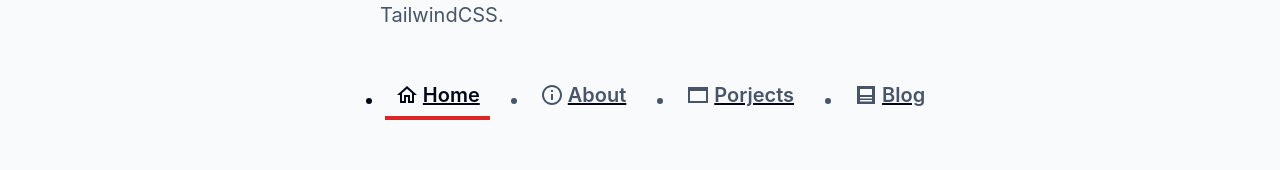
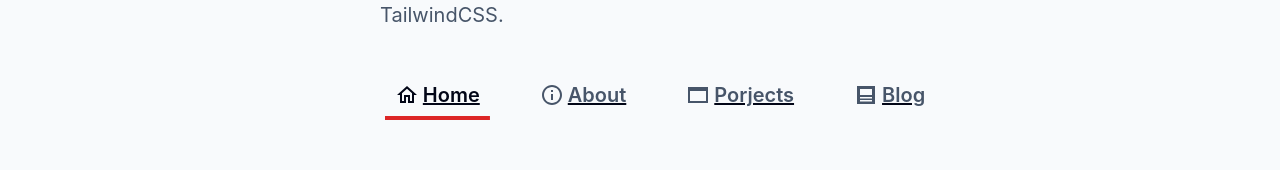
Before and after one commit to sonvice/porfolio-web, a React (Vite) app: page / in a window 1280 px wide. Shown: the part 602-772 px from the top of the page. Built offline with nearby package versions, Linux system fonts and the light colour scheme.

Commit message:
List style menu

```diff
--- a/src/components/Nav.jsx
+++ b/src/components/Nav.jsx
@@ -4,7 +4,7 @@ import { NavLink } from "react-router-dom";
 const Nav = () => {
   return (
     <nav className="wrapper text-base font-semibold text-slate-600 mt-lg">
-      <ul className="nav cluster max-md:justify-start max-sm:gap-[8px]">
+      <ul className="nav cluster max-md:justify-start max-sm:gap-[8px] list-none">
         {navLink.map((item) => (
           <li key={item.label} className="border-animated">
             <NavLink
--- a/src/global.css
+++ b/src/global.css
@@ -32,7 +32,7 @@ li {
 }
 
 h1 {
-  max-width: 15ch;
+  max-width: 18ch;
 }
 
 h2,
```
Also changed, not shown: 4 other files (tests, documents, lock files or other folders).
